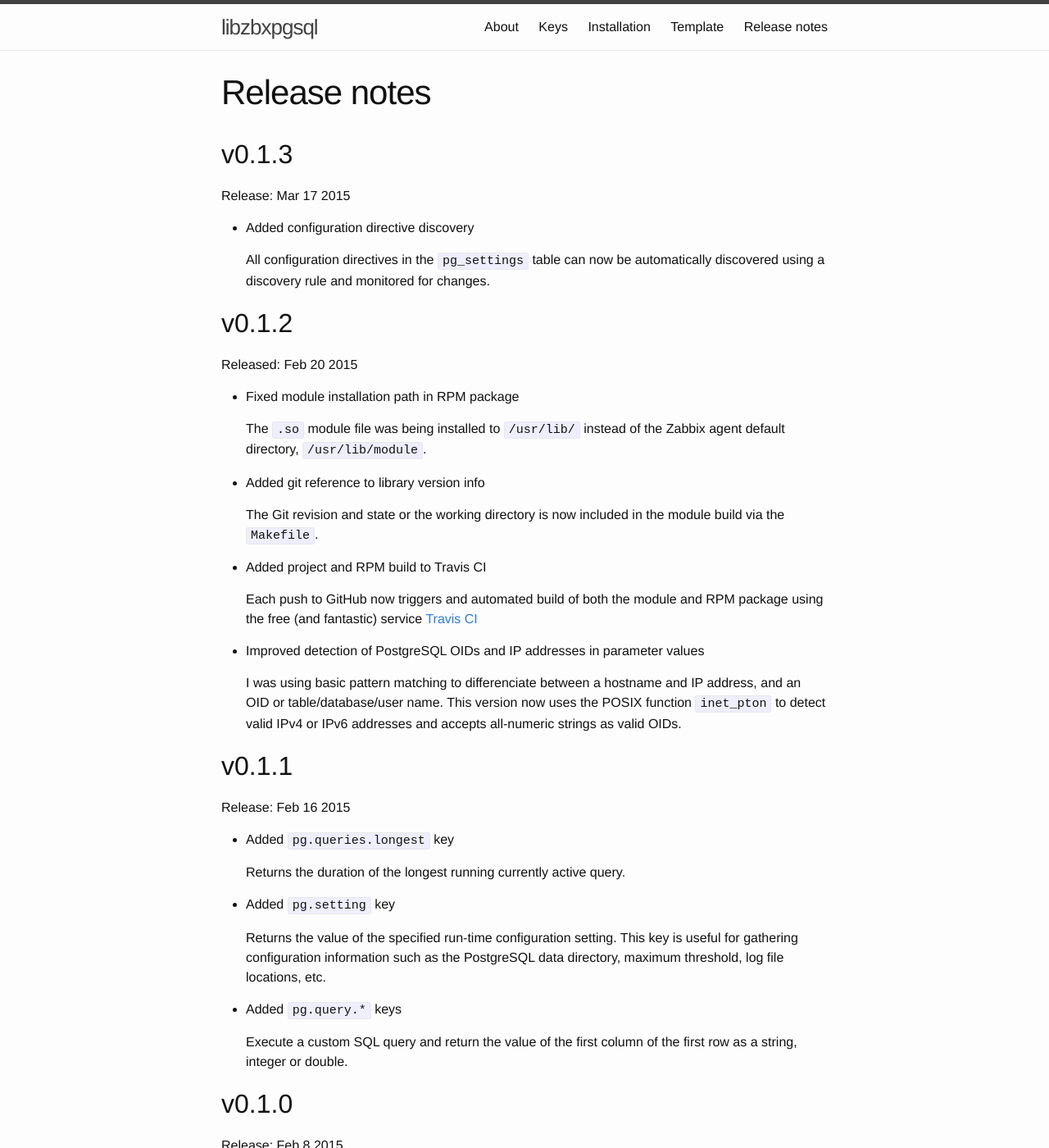
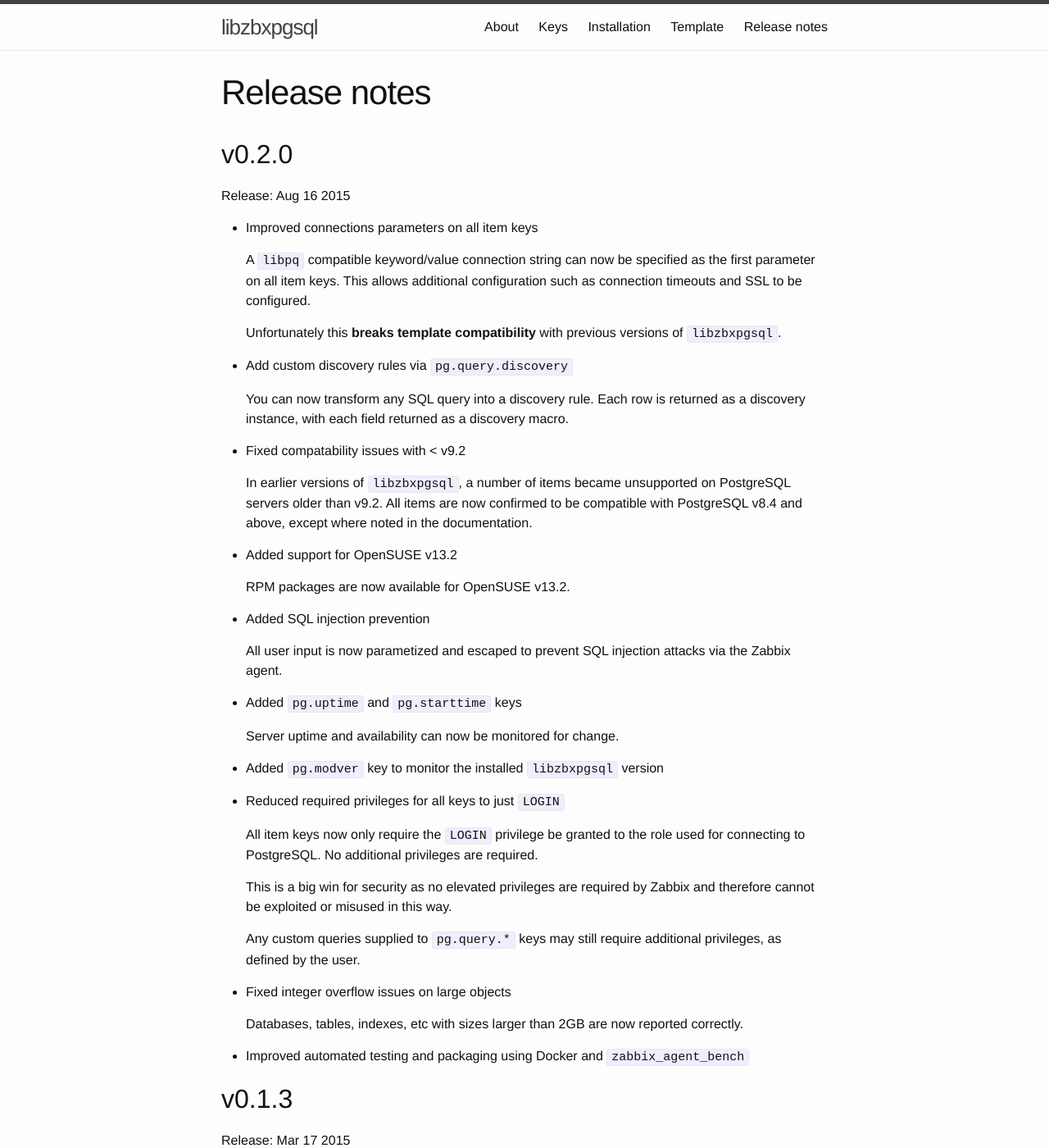
Before and after one commit to zabbix-tools/libzbxpgsql, a Jekyll site: the page built from _docs/release-notes.md, in a window 1280 px wide and 1400 px high. Shown: the whole window at 82% size. Built offline with Jekyll 4.4.1, drawn with Linux system fonts in a browser that asks for light colours.

Commit message:
Updated release notes

```diff
--- a/_docs/release-notes.md
+++ b/_docs/release-notes.md
@@ -4,6 +4,65 @@ title: Release notes
 menu: Release notes
 permalink: /release-notes/
 ---
+
+## v0.2.0
+Release: Aug 16 2015
+
+- Improved connections parameters on all item keys
+
+  A `libpq` compatible keyword/value connection string can now be specified as
+  the first parameter on all item keys. This allows additional configuration
+  such as connection timeouts and SSL to be configured.
+
+  Unfortunately this __breaks template compatibility__ with previous versions
+  of `libzbxpgsql`.
+
+- Add custom discovery rules via `pg.query.discovery`
+
+  You can now transform any SQL query into a discovery rule. Each row is
+  returned as a discovery instance, with each field returned as a discovery
+  macro.
+
+- Fixed compatability issues with < v9.2
+
+  In earlier versions of `libzbxpgsql`, a number of items became unsupported
+  on PostgreSQL servers older than v9.2. All items are now confirmed to be
+  compatible with PostgreSQL v8.4 and above, except where noted in the
+  documentation.
+
+- Added support for OpenSUSE v13.2
+
+  RPM packages are now available for OpenSUSE v13.2.
+
+- Added SQL injection prevention
+
+  All user input is now parametized and escaped to prevent SQL injection
+  attacks via the Zabbix agent.
+
+- Added `pg.uptime` and `pg.starttime` keys
+
+  Server uptime and availability can now be monitored for change.
+
+- Added `pg.modver` key to monitor the installed `libzbxpgsql` version
+
+- Reduced required privileges for all keys to just `LOGIN`
+
+  All item keys now only require the `LOGIN` privilege be granted to the
+  role used for connecting to PostgreSQL. No additional privileges are
+  required.
+
+  This is a big win for security as no elevated privileges are required by
+  Zabbix and therefore cannot be exploited or misused in this way.
+
+  Any custom queries supplied to `pg.query.*` keys may still require additional
+  privileges, as defined by the user.
+
+- Fixed integer overflow issues on large objects
+
+  Databases, tables, indexes, etc with sizes larger than 2GB are now reported
+  correctly.
+
+- Improved automated testing and packaging using Docker and `zabbix_agent_bench`
 
 ## v0.1.3
 Release: Mar 17 2015
```
Also changed, not shown: _data/keys/query.yaml (+11 -3 lines), _docs/installation.md (+3 -2 lines), _docs/query-keys.md (+6 -0 lines).
